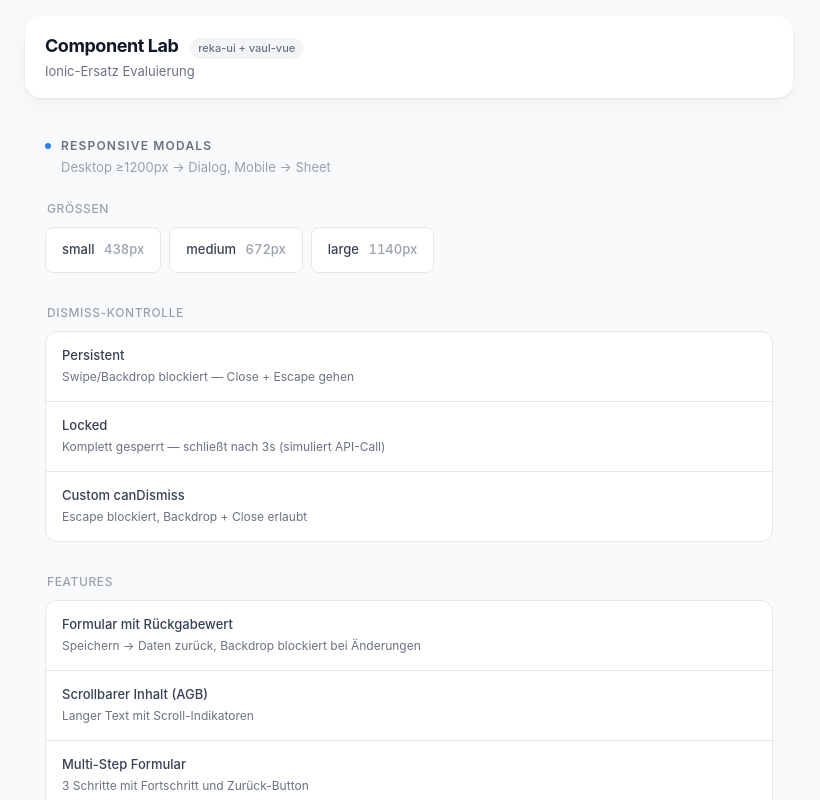
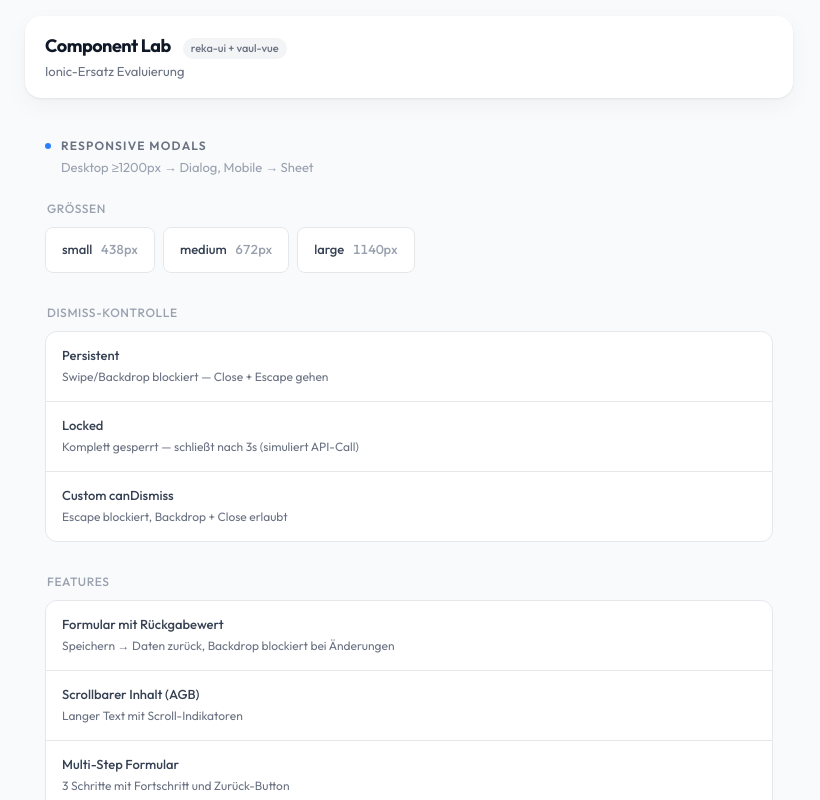
Before and after one commit to alexgalkinwork/vaul-vue-poc, a Vue app: page / in a window 1280 px wide. Shown: the top 800 px of the page, without its empty margins (231-1051 px from the left). Built offline with nearby package versions, Linux system fonts and the light colour scheme.

Commit message:
feat: add font styling and preconnect links for improved performance and aesthetics

```diff
--- a/index.html
+++ b/index.html
@@ -2,6 +2,9 @@
 <html lang="en">
   <head>
     <meta charset="UTF-8" />
+    <link rel="preconnect" href="https://fonts.googleapis.com" />
+    <link rel="preconnect" href="https://fonts.gstatic.com" crossorigin />
+    <link href="https://fonts.googleapis.com/css2?family=Outfit:wght@400;500;600;700&display=swap" rel="stylesheet" />
     <meta name="viewport" content="width = device-width, initial-scale = 1.0 maximum-scale=1 user-scalable=0"
 />
     <title>Vaul-Vue POC</title>
--- a/src/style.css
+++ b/src/style.css
@@ -1,4 +1,8 @@
 @import "tailwindcss";
+
+@theme {
+  --font-sans: "Outfit", sans-serif;
+}
 
 html,
 body {
```
